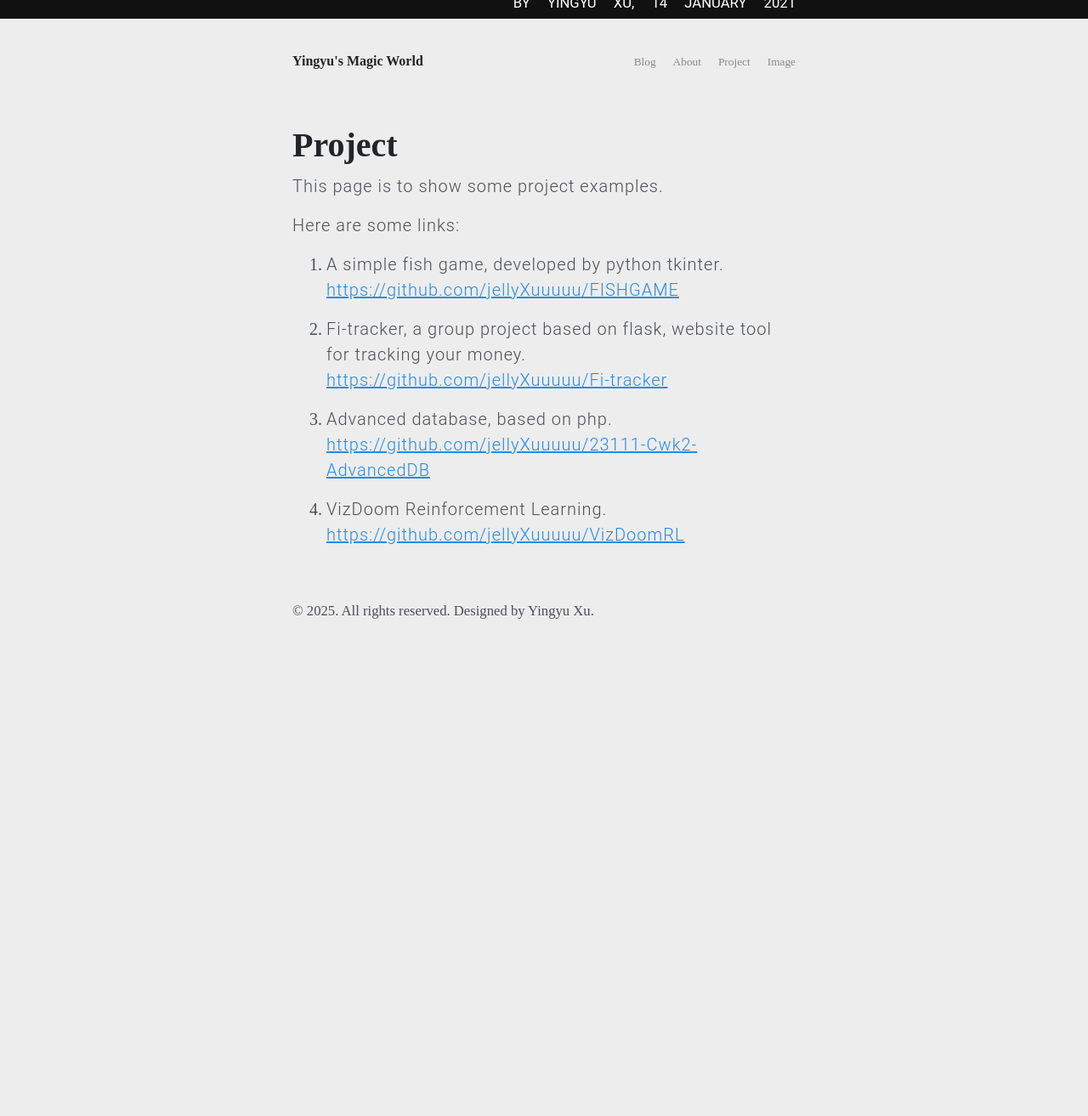
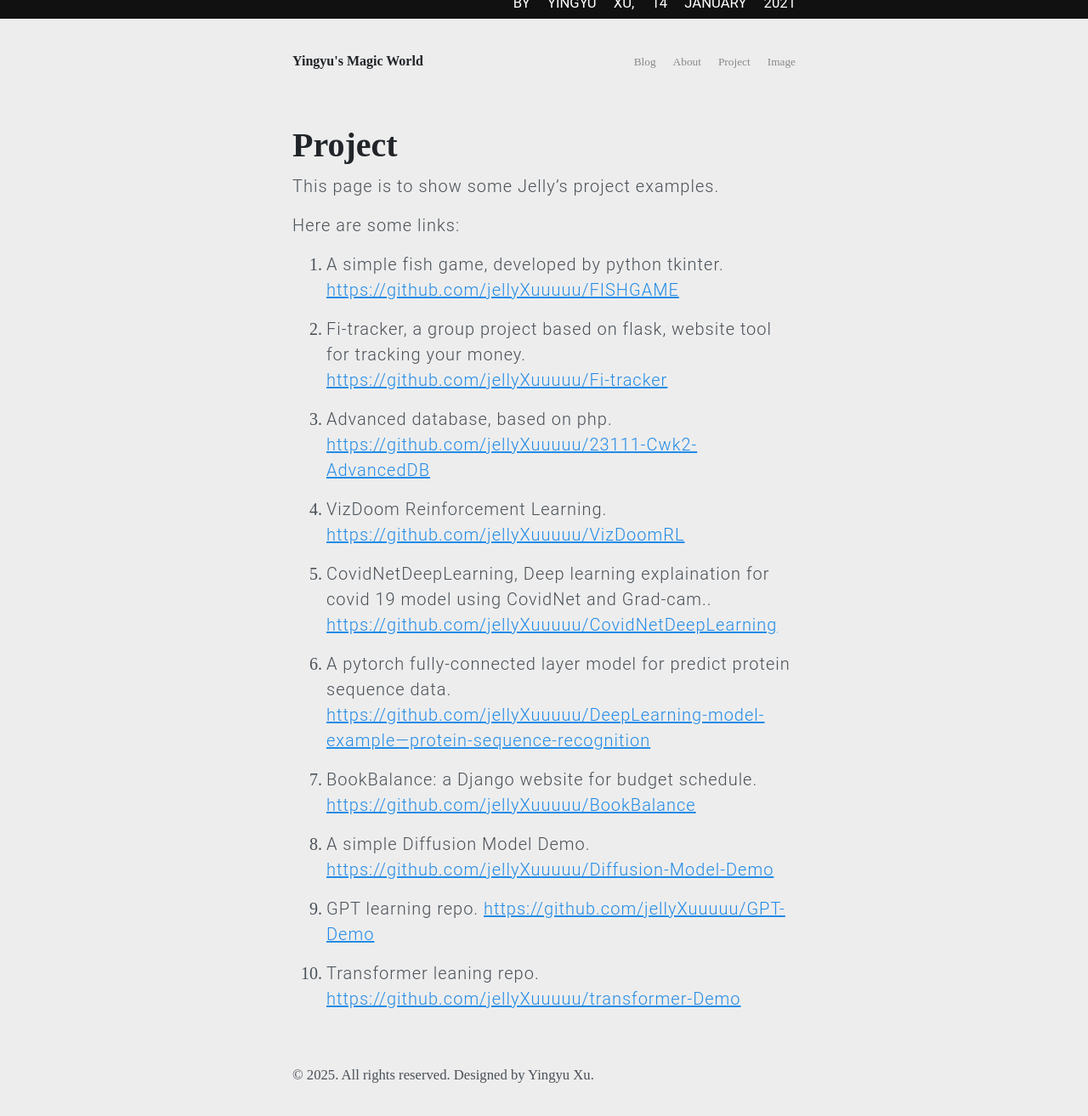
Before and after one commit to jellyXuuuuu/jellyXuuuuu.github.io, a Jekyll site: the page built from project.md, in a window 1280 px wide and 1400 px high, scrolled down 300 px, cut to the strip 54-1367 px from the top of the window. Shown: the whole strip at 85% size. Built offline with Jekyll 4.4.1, drawn with Linux system fonts in a browser that asks for light colours; before the commit the page ends 1154 px from its top, so only the background shows below that.

Commit message:
更新project页链接

```diff
--- a/project.md
+++ b/project.md
@@ -5,14 +5,25 @@ title: Project
 
 # Project
 
-This page is to show some project examples.
+This page is to show some Jelly's project examples.
 
 Here are some links:
 1. A simple fish game, developed by python tkinter. [https://github.com/jellyXuuuuu/FISHGAME](https://github.com/jellyXuuuuu/FISHGAME)
 
 2. Fi-tracker, a group project based on flask, website tool for tracking your money. [https://github.com/jellyXuuuuu/Fi-tracker](https://github.com/jellyXuuuuu/Fi-tracker)
 
-
 3. Advanced database, based on php. [https://github.com/jellyXuuuuu/23111-Cwk2-AdvancedDB](https://github.com/jellyXuuuuu/23111-Cwk2-AdvancedDB)
 
 4. VizDoom Reinforcement Learning. [https://github.com/jellyXuuuuu/VizDoomRL](https://github.com/jellyXuuuuu/VizDoomRL)
+
+5. CovidNetDeepLearning, Deep learning explaination for covid 19 model using CovidNet and Grad-cam.. [https://github.com/jellyXuuuuu/CovidNetDeepLearning](https://github.com/jellyXuuuuu/CovidNetDeepLearning)
+
+6. A pytorch fully-connected layer model for predict protein sequence data. [https://github.com/jellyXuuuuu/DeepLearning-model-example---protein-sequence-recognition](https://github.com/jellyXuuuuu/DeepLearning-model-example---protein-sequence-recognition)
+
+7. BookBalance: a Django website for budget schedule. [https://github.com/jellyXuuuuu/BookBalance](https://github.com/jellyXuuuuu/BookBalance)
+
+8. A simple Diffusion Model Demo. [https://github.com/jellyXuuuuu/Diffusion-Model-Demo](https://github.com/jellyXuuuuu/Diffusion-Model-Demo)
+
+9. GPT learning repo. [https://github.com/jellyXuuuuu/GPT-Demo](https://github.com/jellyXuuuuu/GPT-Demo)
+
+10. Transformer leaning repo. [https://github.com/jellyXuuuuu/transformer-Demo](https://github.com/jellyXuuuuu/transformer-Demo)
```
